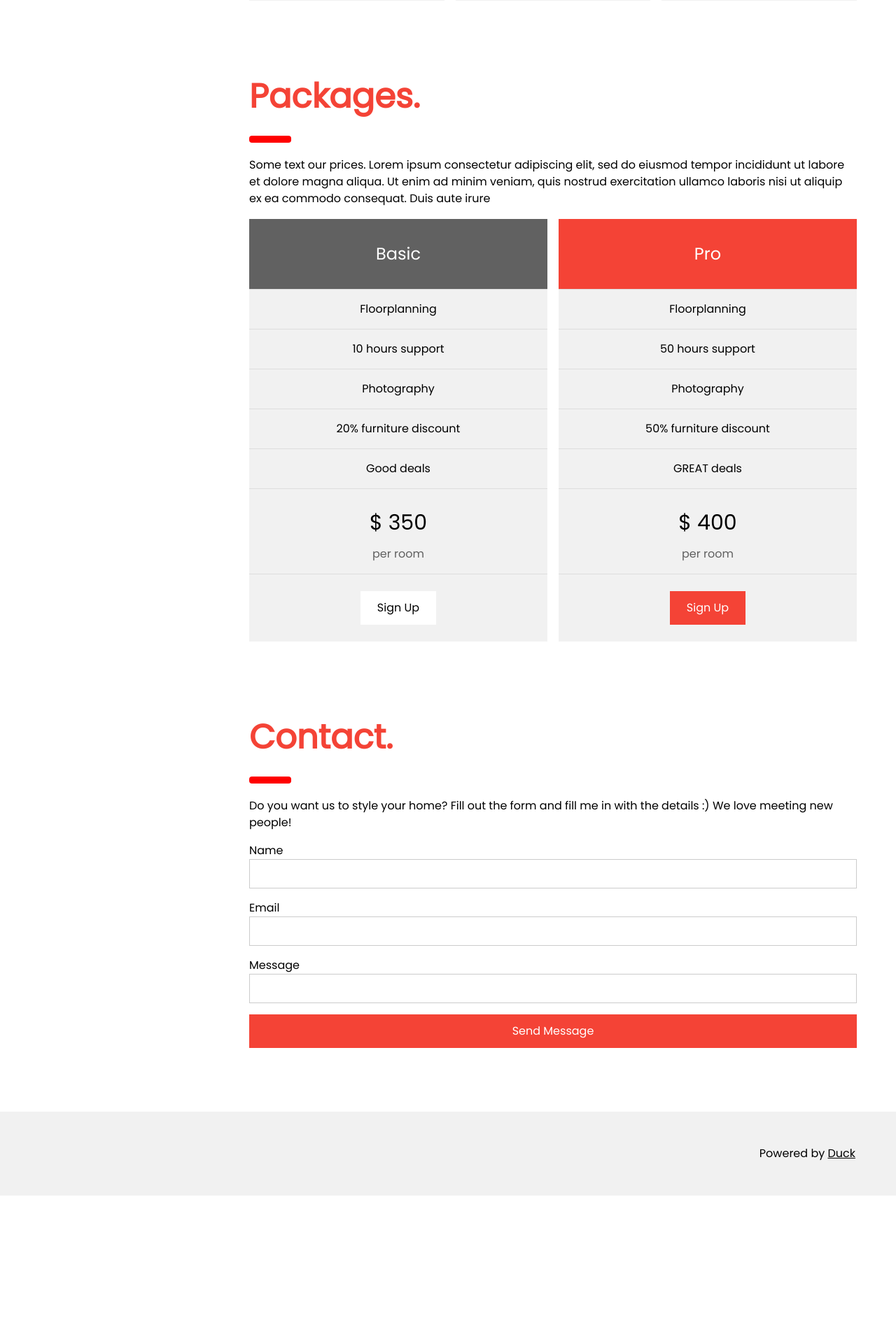
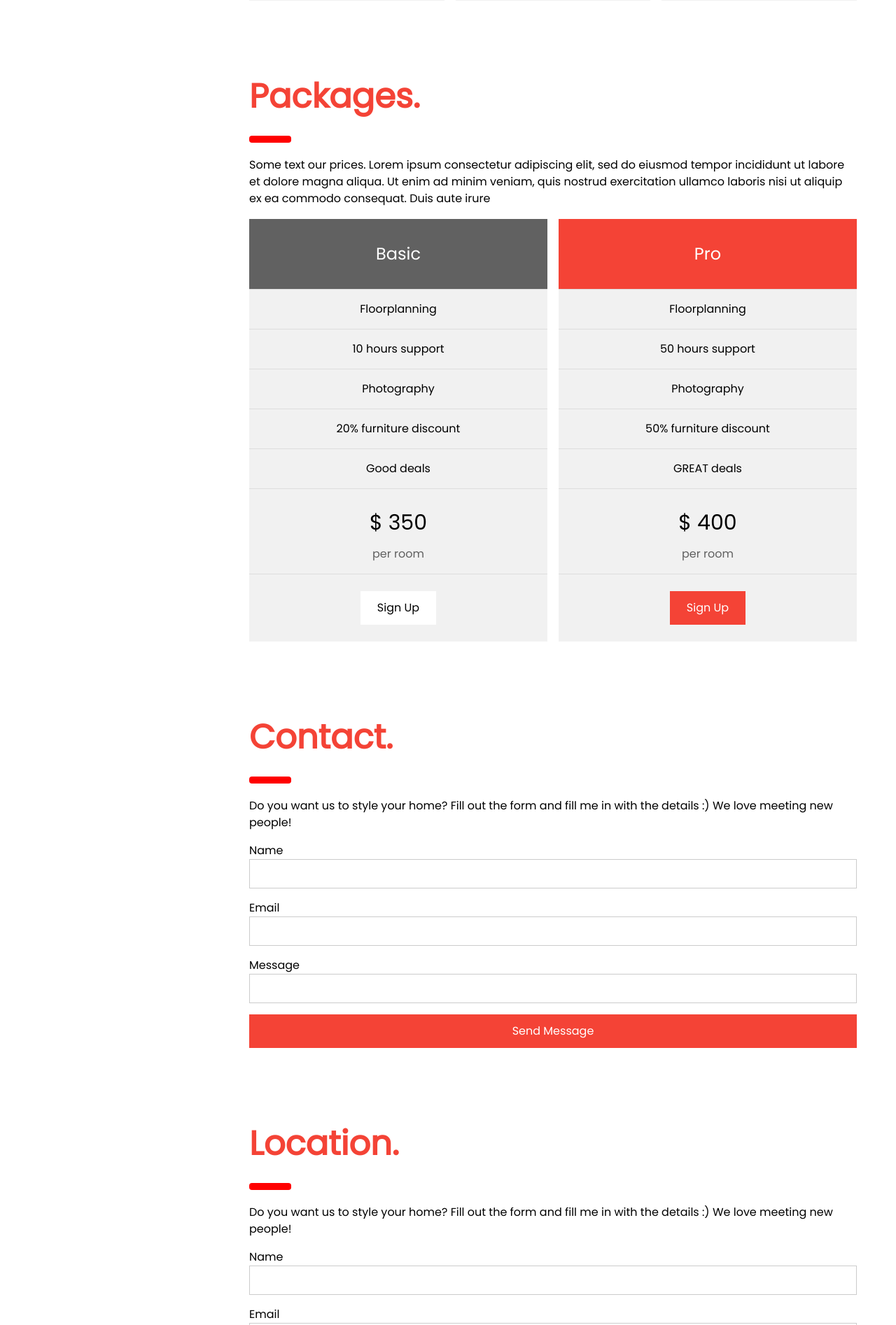
Before and after one commit to YuriiKachur/primerose, a Flask app: page / in a window 1280 px wide. Shown: the part 2986-4880 px from the top of the page at 70% size. Before the commit the page ends 4695 px from the top, so only its background shows below. Run offline with Flask 3, Linux system fonts and the light colour scheme.

Commit message:
Update index.html

```diff
--- a/templates/index.html
+++ b/templates/index.html
@@ -28,6 +28,7 @@ body {font-size:16px;}
     <a href="#designers" onclick="w3_close()" class="w3-bar-item w3-button w3-hover-white">Designers</a>
     <a href="#packages" onclick="w3_close()" class="w3-bar-item w3-button w3-hover-white">Packages</a>
     <a href="#contact" onclick="w3_close()" class="w3-bar-item w3-button w3-hover-white">Contact</a>
+    <a href="#location" onclick="w3_close()" class="w3-bar-item w3-button w3-hover-white">Location</a>
   </div>
 </nav>
 
@@ -202,7 +203,27 @@ body {font-size:16px;}
       <button type="submit" class="w3-button w3-block w3-padding-large w3-red w3-margin-bottom">Send Message</button>
     </form>
   </div>
-
+ <!-- Location -->
+  <div class="w3-container" id="location" style="margin-top:75px">
+    <h1 class="w3-xxxlarge w3-text-red"><b>Location.</b></h1>
+    <hr style="width:50px;border:5px solid red" class="w3-round">
+    <p>Do you want us to style your home? Fill out the form and fill me in with the details :) We love meeting new people!</p>
+    <form action="/action_page.php" target="_blank">
+      <div class="w3-section">
+        <label>Name</label>
+        <input class="w3-input w3-border" type="text" name="Name" required>
+      </div>
+      <div class="w3-section">
+        <label>Email</label>
+        <input class="w3-input w3-border" type="text" name="Email" required>
+      </div>
+      <div class="w3-section">
+        <label>Message</label>
+        <input class="w3-input w3-border" type="text" name="Message" required>
+      </div>
+      <button type="submit" class="w3-button w3-block w3-padding-large w3-red w3-margin-bottom">Send Message</button>
+    </form>
+  </div>
 <!-- End page content -->
 </div>
 
```
